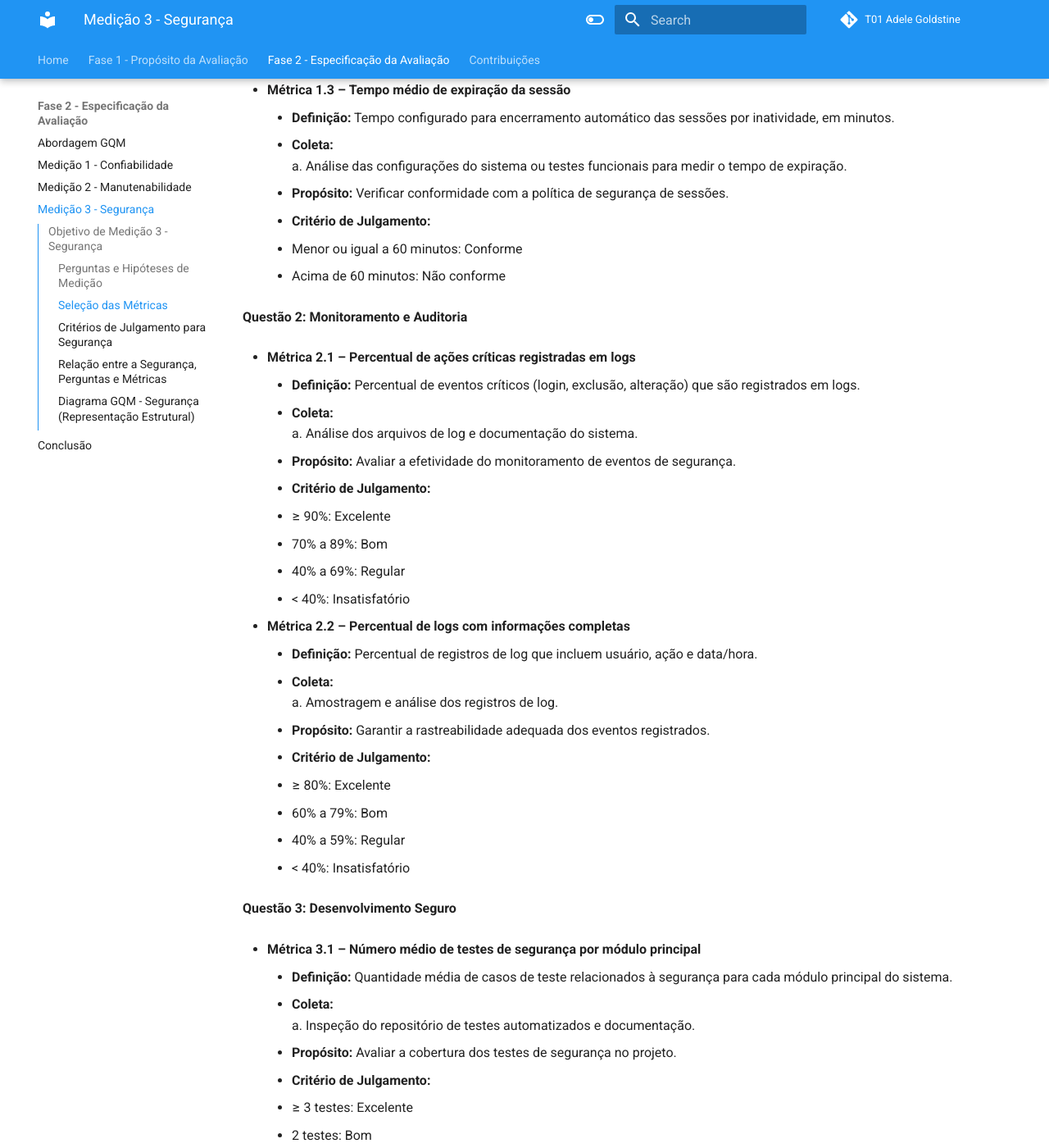
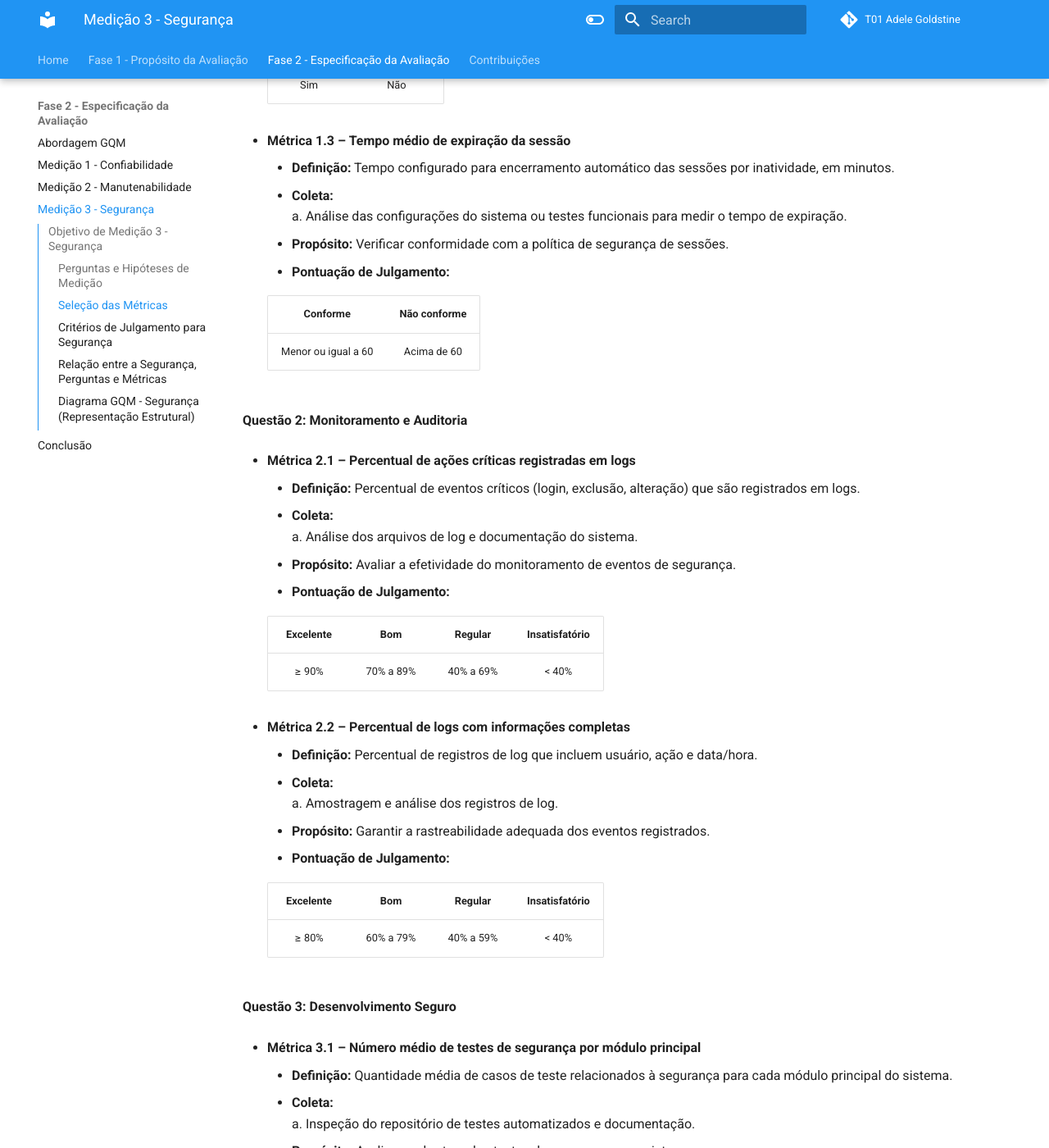
Before and after one commit to FCTE-Qualidade-de-Software-1/2025-2_T01_ADELE-GOLDSTINE, an MkDocs documentation site: the page built from docs/fase_2/gqm_seguranca.md, in a window 1280 px wide and 1400 px high, scrolled down 1898 px. Shown: the whole window at 82% size. Built offline with MkDocs 1.6.1 and Material for MkDocs 9.7.7, drawn with Linux system fonts in a browser that asks for light colours; comment, search, counter and statistics services are not loaded; some of the changed text lies outside the part shown.

```diff
--- a/docs/fase_2/gqm_seguranca.md
+++ b/docs/fase_2/gqm_seguranca.md
@@ -72,30 +72,33 @@
     * **Coleta:**
         a. Revisão do código fonte e documentação para identificar regras de autorização por módulo.
     * **Propósito:** Avaliar a abrangência do controle de acesso baseado em papéis.
-    * **Critério de Julgamento:**
-      - ≥ 90%: Excelente
-      - 70% a 89%: Bom
-      - 40% a 69%: Regular
-      - < 40%: Insatisfatório
+    * **Pontuação de Julgamento:**
+
+      | **Excelente** | **Bom** | **Regular** | **Insatisfatório** |
+      |:-------------:|:-------:|:-----------:|:-----------------:|
+      | ≥ 90%         | 70% a 89% | 40% a 69% | < 40%             |
 
 * **Métrica 1.2 – Método de armazenamento de senhas**
     * **Definição:** Verificação da presença de técnicas de hashing e criptografia no armazenamento das senhas.
     * **Coleta:**
         a. Análise do código fonte do sistema de autenticação.
     * **Propósito:** Confirmar a segurança no armazenamento de credenciais.
-    * **Critério de Julgamento:**
-      - Sim: Conforme
-      - Não: Não conforme
+    * **Pontuação de Julgamento:**
+
+      | **Conforme** | **Não conforme** |
+      |:------------:|:----------------:|
+      | Sim          | Não              |
 
 * **Métrica 1.3 – Tempo médio de expiração da sessão**
     * **Definição:** Tempo configurado para encerramento automático das sessões por inatividade, em minutos.
     * **Coleta:**
         a. Análise das configurações do sistema ou testes funcionais para medir o tempo de expiração.
     * **Propósito:** Verificar conformidade com a política de segurança de sessões.
-    * **Critério de Julgamento:**
-      - Menor ou igual a 60 minutos: Conforme
-      - Acima de 60 minutos: Não conforme
+    * **Pontuação de Julgamento:**
 
+      | **Conforme** | **Não conforme** |
+      |:------------:|:----------------:|
+      | Menor ou igual a 60 | Acima de 60 |
 
 **Questão 2: Monitoramento e Auditoria**
 
@@ -104,22 +107,22 @@
     * **Coleta:**
         a. Análise dos arquivos de log e documentação do sistema.
     * **Propósito:** Avaliar a efetividade do monitoramento de eventos de segurança.
-    * **Critério de Julgamento:**
-      - ≥ 90%: Excelente
-      - 70% a 89%: Bom
-      - 40% a 69%: Regular
-      - < 40%: Insatisfatório
+    * **Pontuação de Julgamento:**
+
+      | **Excelente** | **Bom** | **Regular** | **Insatisfatório** |
+      |:-------------:|:-------:|:-----------:|:-----------------:|
+      | ≥ 90%         | 70% a 89% | 40% a 69% | < 40%             |
 
 * **Métrica 2.2 – Percentual de logs com informações completas**
     * **Definição:** Percentual de registros de log que incluem usuário, ação e data/hora.
     * **Coleta:**
         a. Amostragem e análise dos registros de log.
     * **Propósito:** Garantir a rastreabilidade adequada dos eventos registrados.
-    * **Critério de Julgamento:**
-      - ≥ 80%: Excelente
-      - 60% a 79%: Bom
-      - 40% a 59%: Regular
-      - < 40%: Insatisfatório
+    * **Pontuação de Julgamento:**
+
+      | **Excelente** | **Bom** | **Regular** | **Insatisfatório** |
+      |:-------------:|:-------:|:-----------:|:-----------------:|
+      | ≥ 80%         | 60% a 79% | 40% a 59% | < 40%             |
 
 
 **Questão 3: Desenvolvimento Seguro**
@@ -129,20 +132,22 @@
     * **Coleta:**
         a. Inspeção do repositório de testes automatizados e documentação.
     * **Propósito:** Avaliar a cobertura dos testes de segurança no projeto.
-    * **Critério de Julgamento:**
-      - ≥ 3 testes: Excelente
-      - 2 testes: Bom
-      - 1 teste: Regular
-      - 0 testes: Insatisfatório
+    * **Pontuação de Julgamento:**
+
+      | **Excelente** | **Bom** | **Regular** | **Insatisfatório** |
+      |:-------------:|:-------:|:-----------:|:-----------------:|
+      | ≥ 3           | 2       | 1           | 0                 |
 
 * **Métrica 3.2 – Frequência média de atualização de dependências**
     * **Definição:** Intervalo médio, em meses, entre atualizações das dependências externas do projeto.
     * **Coleta:**
         a. Análise do histórico de commits e arquivos de configuração de dependências.
     * **Propósito:** Verificar a manutenção do projeto em relação a vulnerabilidades conhecidas.
-    * **Critério de Julgamento:**
-      - Atualização a cada ≤ 6 meses: Conforme
-      - Atualização > 6 meses: Não conforme
+    * **Pontuação de Julgamento:**
+
+      | **Conforme** | **Não conforme** |
+      |:------------:|:----------------:|
+      | Atualização a cada ≤ 6 meses | Atualização > 6 meses |
 
 ---
 
```
Also changed, not shown: docs/assets/diagrama_seguranca.png.
